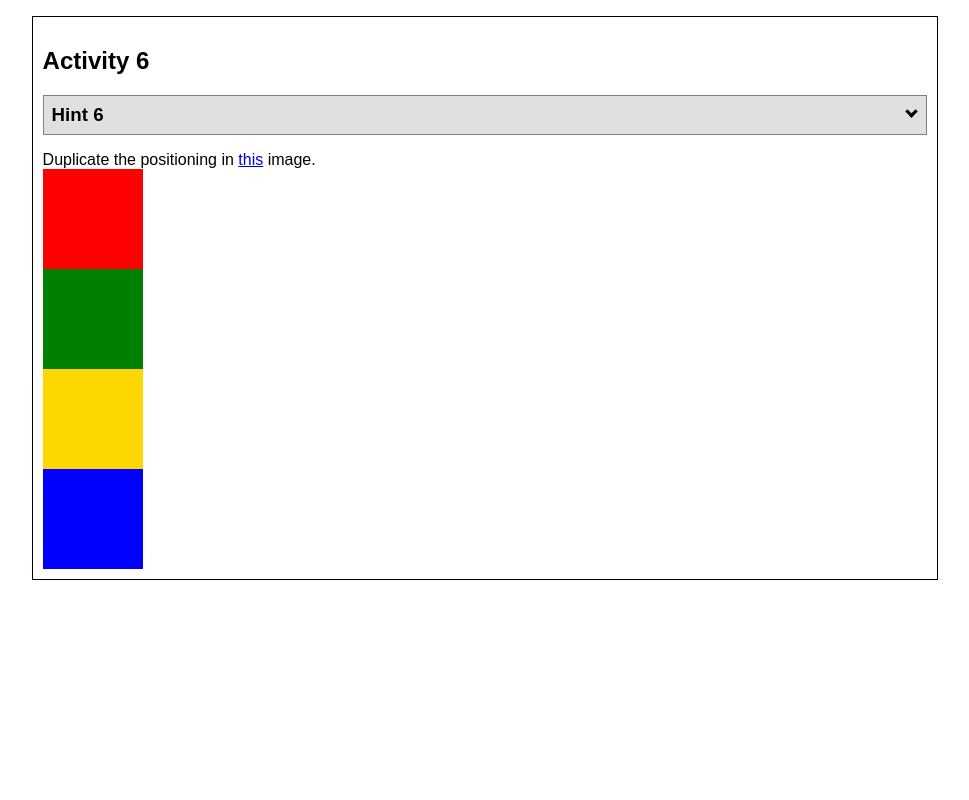
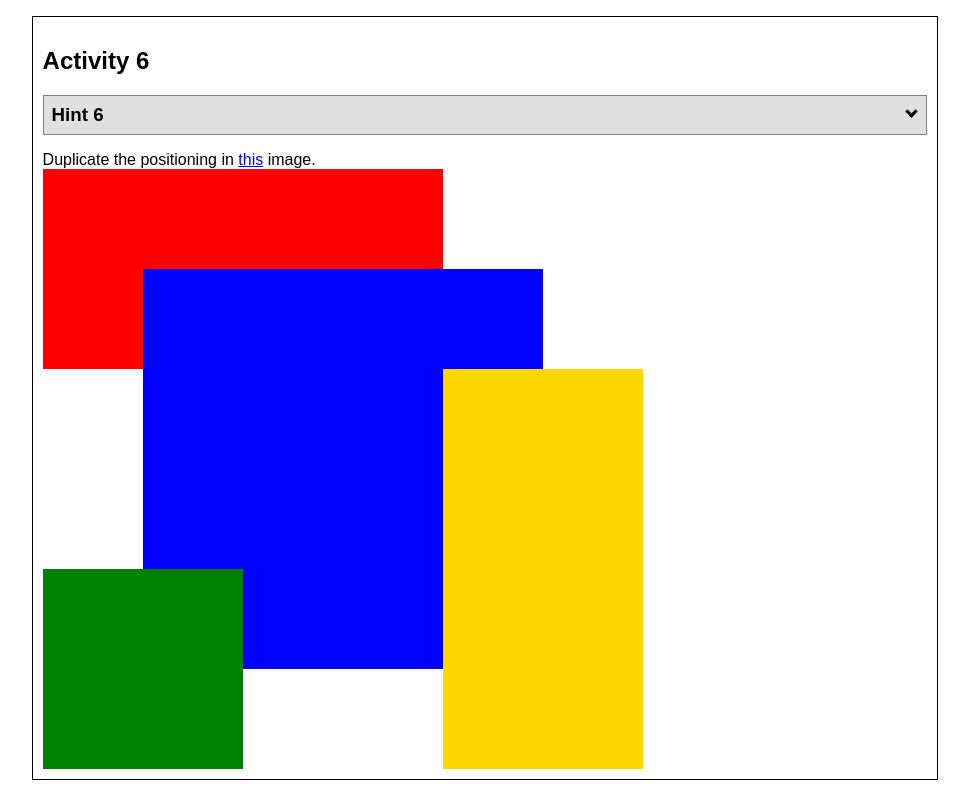
Before and after one commit to UnwilledMars/WebFundamentals, a plain HTML site: page CSSPositioningActivity/positioning/positioning/positioning.html in a window 1280 px wide. Shown: the part 3111-3911 px from the top of the page, without its empty margins (155-1124 px from the left). Before the commit the page ends 3711 px from the top, so only its background shows below. Drawn offline with Linux system fonts and the light colour scheme.

Commit message:
finalized positioning activity

```diff
--- a/CSSPositioningActivity/positioning/positioning/positionstyles.css
+++ b/CSSPositioningActivity/positioning/positioning/positionstyles.css
@@ -165,26 +165,41 @@
 /* Activity 6 styles */
 .content6 {
   /* This is the parent of the activity 6 boxes. */
+  width: 600px;
+  display: grid;
+  grid-template-columns: repeat(6, 100px);
+  grid-template-rows: repeat(6,100px);
 }
 .red6 {
-  width: 100px;
-  height: 100px;
+  width: 400px;
+  height: 200px;
   background-color: red;
+  grid-column: 1/5;
+  grid-row: 1/2;
+  z-index: 0;
 }
 .green6 {
-  width: 100px;
-  height: 100px;
+  width: 200px;
+  height: 200px;
   background-color: green;
+  grid-row: 5/7;
+  z-index: 2;
 }
 .yellow6 {
-  width: 100px;
-  height: 100px;
+  width: 200px;
+  height: 400px;
   background-color: gold;
+  grid-column: 5/7;
+  grid-row: 3/7;
+  z-index: 2;
 }
 .blue6 {
-  width: 100px;
-  height: 100px;
+  width: 400px;
+  height: 400px;
   background-color: blue;
+  grid-column: 2/5;
+  grid-row: 2/5;
+  z-index: 1;
 }
 
 
```
